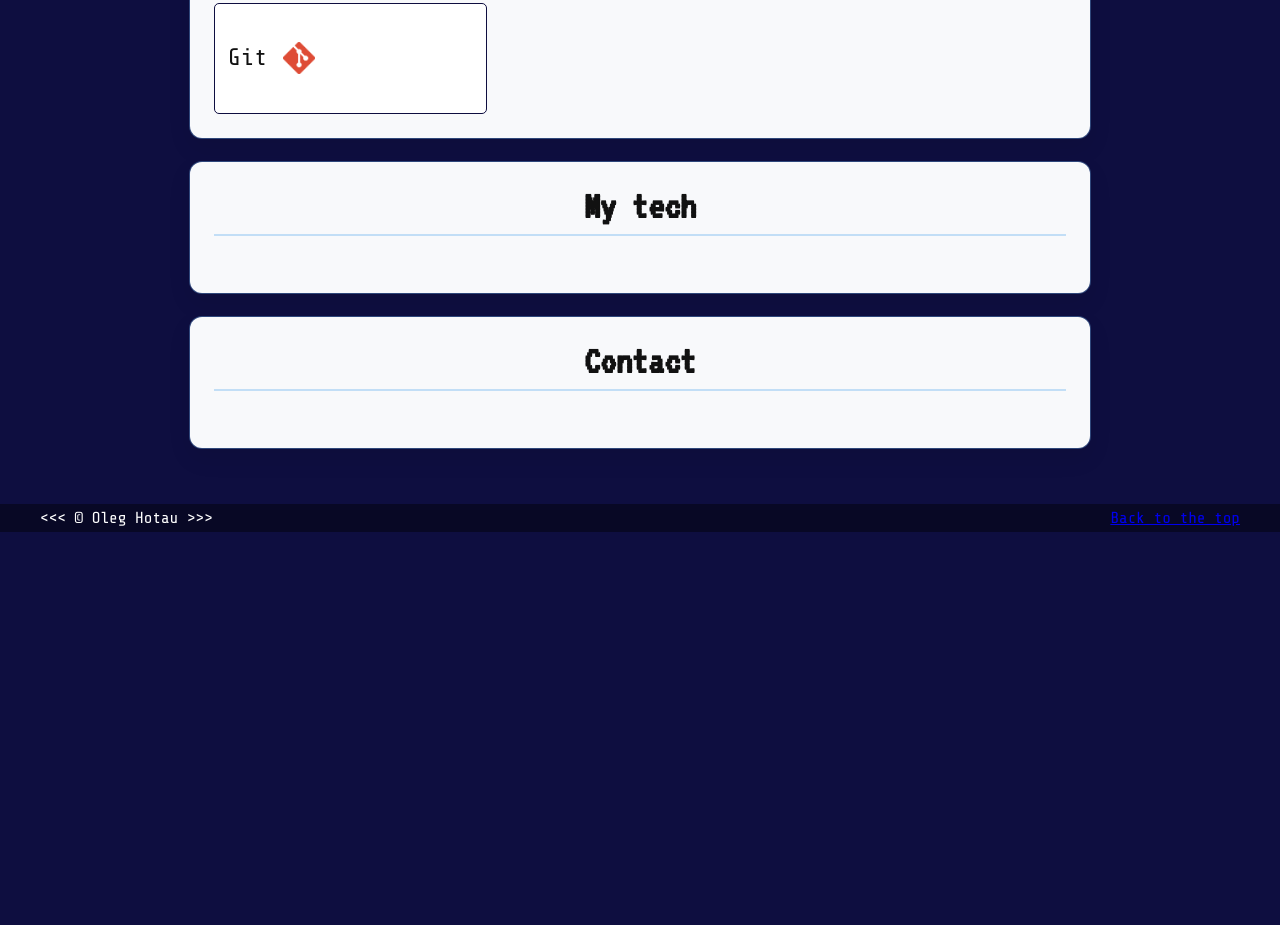
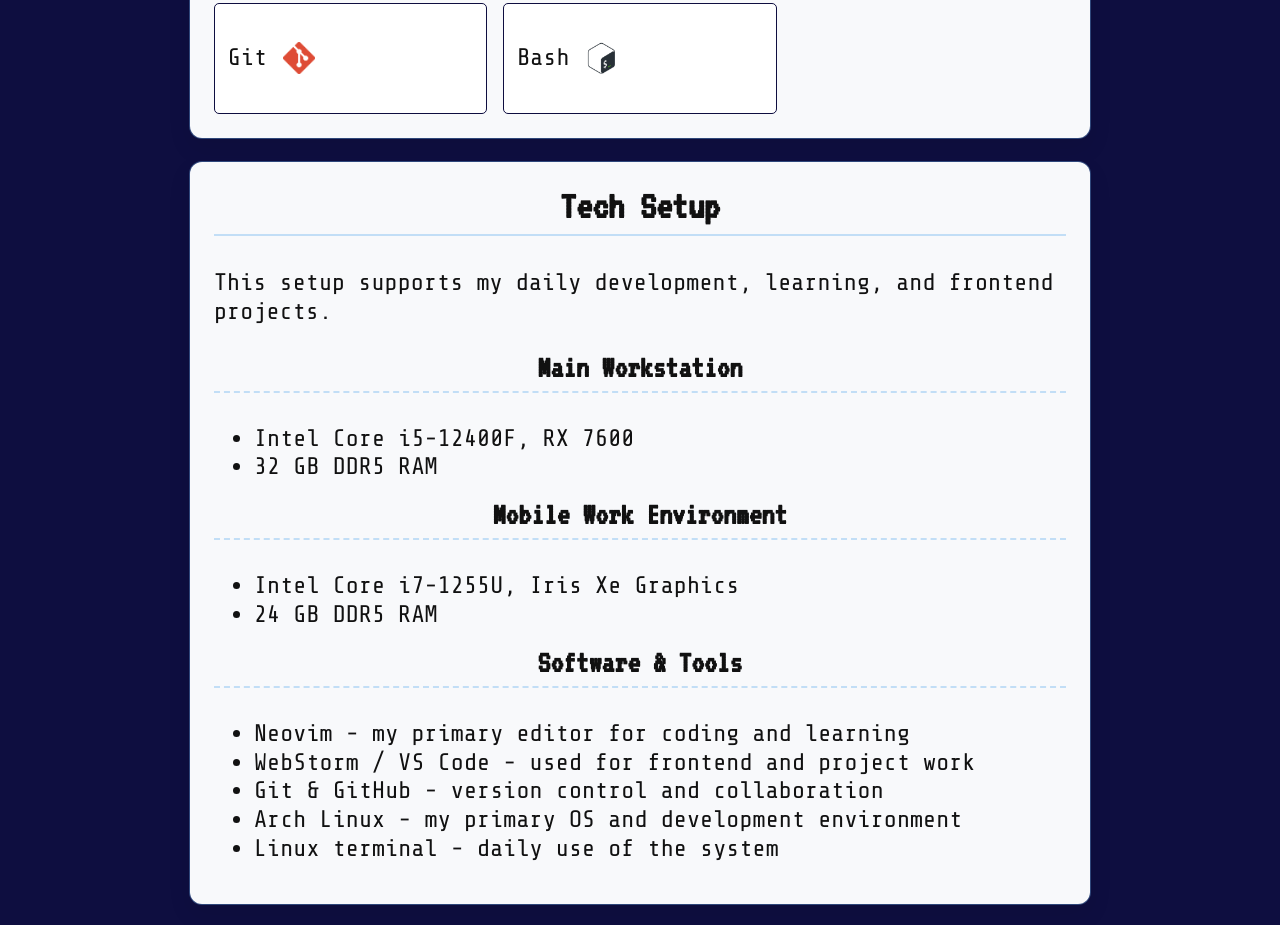
Before and after one commit to ReisSaigyouji/portfolio, a website: page index.html in a window 1280 px wide. Shown: the part 1140-2065 px from the top of the page. Before the commit the page ends 1672 px from the top, so only its background shows below. Drawn offline with nearby package versions, Linux system fonts and the light colour scheme.

Commit message:
Finished tech section

```diff
--- a/index.html
+++ b/index.html
@@ -18,7 +18,7 @@
         </div>
         <section class="hero">
             <h1>Hello! My name is Oleg Hotau</h1>
-            <p>Beginner web developer, who is also interested in cybersecurity.</p>
+            <p>Beginner web developer with an interest in cybersecurity.</p>
         </section>
     </header>
 
@@ -70,11 +70,36 @@
                     <p>Git</p>
                     <img src="img/git.png" alt="git logo">
                 </div>
+                <div class="skill">
+                    <p>Bash</p>
+                    <img src="img/bash.png" alt="bash logo">
+                </div>
             </div>
         </section>
 
         <section class="container">
-            <h2>My tech</h2>
+            <h2>Tech Setup</h2>
+            <p>This setup supports my daily development, learning, and frontend projects.</p>
+            <h3>Main Workstation</h3>
+            <ul>
+                <li>Intel Core i5-12400F, RX 7600</li>
+                <li>32 GB DDR5 RAM</li>
+            </ul>
+
+            <h3>Mobile Work Environment</h3>
+            <ul>
+                <li>Intel Core i7-1255U, Iris Xe Graphics</li>
+                <li>24 GB DDR5 RAM</li>
+            </ul>
+
+            <h3>Software & Tools</h3>
+            <ul>
+                <li>Neovim - my primary editor for coding and learning</li>
+                <li>WebStorm / VS Code - used for frontend and project work</li>
+                <li>Git & GitHub - version control and collaboration</li>
+                <li>Arch Linux - my primary OS and development environment</li>
+                <li>Linux terminal - daily use of the system</li>
+            </ul>
         </section>
 
         <section class="container">
--- a/main.css
+++ b/main.css
@@ -85,7 +85,14 @@
     font-size: 2.5rem;
 }
 
-.container p {
+.container h3 {
+    margin-top: 0;
+    border-bottom: 2px dashed rgba(112, 181, 237, 0.4);
+    padding-bottom: 0.5rem;
+    font-size: 2rem;
+}
+
+.container p, li{
     font-size: 1.5rem;
     line-height: 1.2;
     letter-spacing: 0.01rem;
```
Also changed, not shown: img/bash.png (added).
